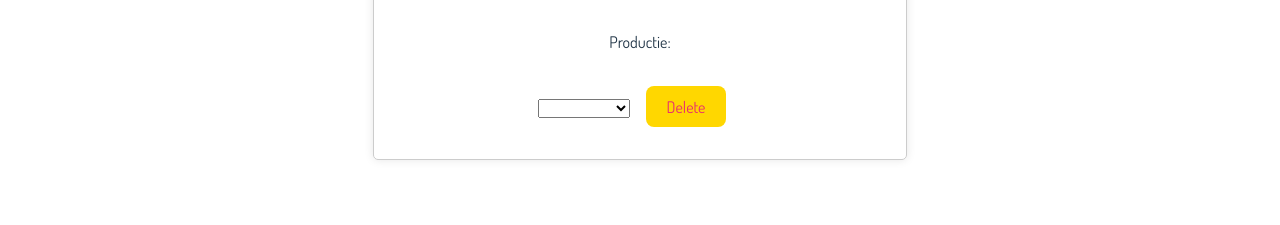
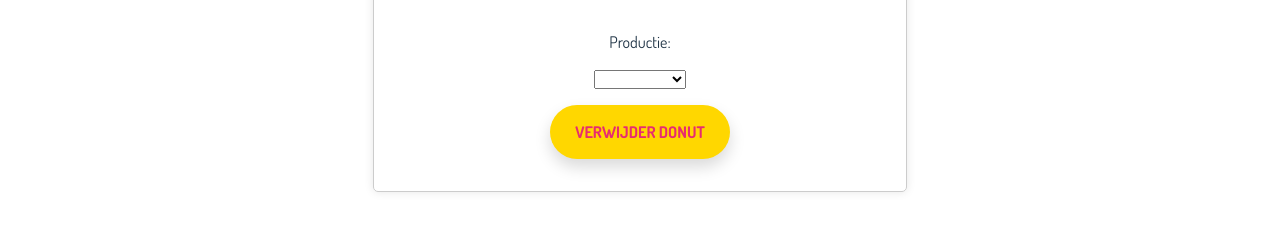
Before and after one commit to LaurenVD/development5-eindbaas-frontend, a Vue app: page /details/1 in a window 1280 px wide. Shown: the part 556-781 px from the top of the page. Built offline with nearby package versions, Linux system fonts and the light colour scheme; no server answers; sample sign-in values are in the browser's storage; a web font is replaced by a local one.

Commit message:
style: change button and place it at the bottom

```diff
--- a/src/components/GalleryDetail.vue
+++ b/src/components/GalleryDetail.vue
@@ -107,12 +107,12 @@
                 <p class="donut__text">Glaze: {{glaze}}</p>
                 <p class="donut__text">Sprinkles: {{sprinkles}}</p>
                 <p class="donut__text">Productie: {{production}}</p>
-                <div class="donut__btnContainer">
                 <select v-model="production" @change="changeStatus(production)">
                     <option value="In productie">In productie</option>
                     <option value="Gereed">Gereed</option>
                 </select>
-                <button @click="deleteDonut" class="btn btn--lemon">Delete</button>
+                <div class="donut__btnContainer">
+                <button @click="deleteDonut" class="btn btn--lemon">Verwijder donut</button>
                  </div>
         </div>
 </template>
@@ -144,8 +144,14 @@
 }
 
 .btn {
-    color: var(--lemon);
-    margin: 1rem;
+    background-color: #f7e200;
+    color: #E72870;
+    font-weight: bolder;
+    text-transform: uppercase;
+    padding: 1rem 1.5rem;
+    border-radius: 3.5rem;
+    box-shadow: 0 .5rem 1rem rgba(0,0,0,.15)!important;
+    margin : 1rem;
 }
 
 .btn--strawberry {
@@ -158,4 +164,10 @@
     color: var(--strawberry);
     background-color: var(--lemon);
 }
+
+.btn--lemon:hover {
+    background-color: var(--strawberry);
+    color: var(--lemon);
+    transition: all 0.3s ease-in-out;
+}
 </style>
```
